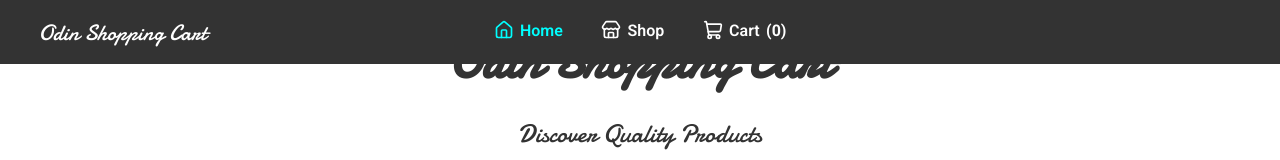
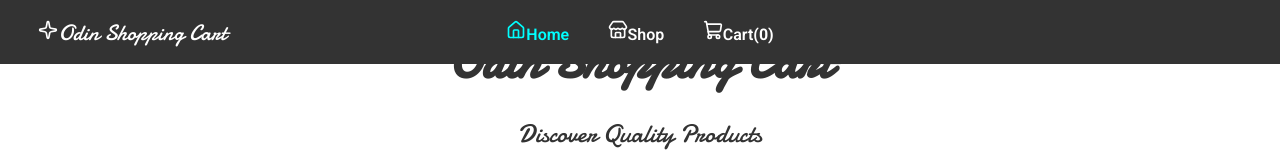
Before and after one commit to Daik102/shopping-cart, a React (Vite) app: page / in a window 1280 px wide. Shown: the top 160 px of the page. Built offline with nearby package versions, Linux system fonts and the light colour scheme.

Commit message:
Add sparlke icon

```diff
--- a/src/components/Navbar/Navbar.jsx
+++ b/src/components/Navbar/Navbar.jsx
@@ -1,17 +1,20 @@
 import { NavLink } from "react-router";
-import { House, Store, ShoppingCart } from 'lucide-react';
+import { Sparkle, House, Store, ShoppingCart } from 'lucide-react';
 import styles from "./Navbar.module.css";
 
 function Navbar({ cartCount }) {
   return (
     <nav>
-      <h1 className={styles.navbarTitle}>Odin Shopping Cart</h1>
+      <h1 className={styles.navbarTitle}>
+        <Sparkle className={styles.titleIcon} size={20} aria-hidden="true" />
+        Odin Shopping Cart
+      </h1>
       <NavLink
         to="/" end
         className={({ isActive }) => (isActive ? styles.customActive : styles.navItem)}
       >
-        <span className={styles.cartLinkContent}>
-          <House className={styles.cartIcon} size={20} aria-hidden="true" />
+        <span className={styles.linkContent}>
+          <House className={styles.linkIcon} size={20} aria-hidden="true" />
           Home
         </span>
       </NavLink>
@@ -19,8 +22,8 @@ function Navbar({ cartCount }) {
         to="/shop"
         className={({ isActive }) => (isActive ? styles.customActive : styles.navItem)}
       >
-        <span className={styles.cartLinkContent}>
-          <Store className={styles.cartIcon} size={20} aria-hidden="true" />
+        <span className={styles.linkContent}>
+          <Store className={styles.linkIcon} size={20} aria-hidden="true" />
           Shop
         </span>
       </NavLink>
@@ -28,8 +31,8 @@ function Navbar({ cartCount }) {
         to="/cart"
         className={({ isActive }) => (isActive ? styles.customActive : styles.navItem)}
       >
-        <span className={styles.cartLinkContent}>
-          <ShoppingCart className={styles.cartIcon} size={20} aria-hidden="true" />
+        <span className={styles.linkContent}>
+          <ShoppingCart className={styles.linkIcon} size={20} aria-hidden="true" />
           Cart
           <span className={styles.badge}>({cartCount})</span>
         </span>
```
